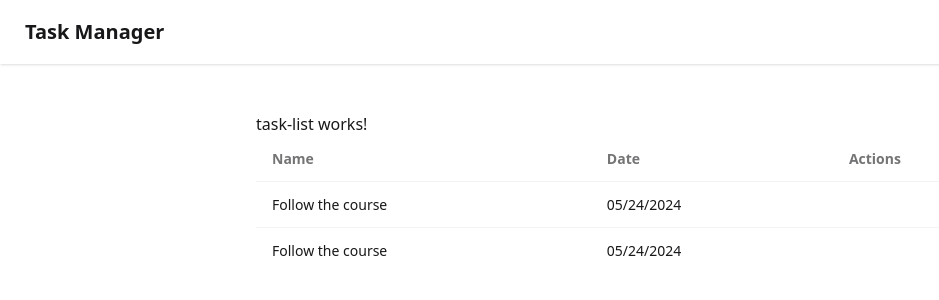
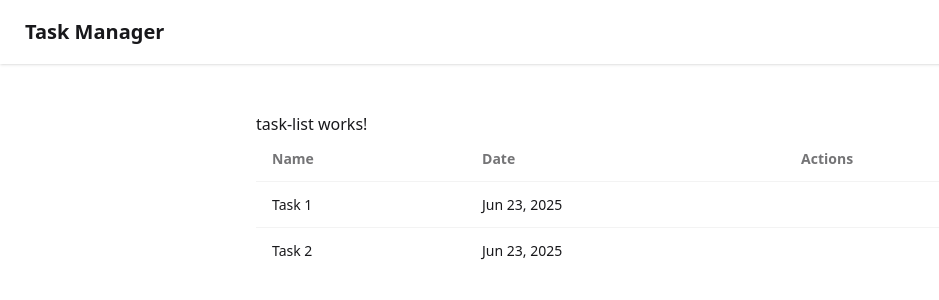
Before and after one commit to lisasce/angular-introduction-course, an Angular app: page / in a window 1280 px wide. Shown: the top 300 px of the page, without its empty margins (0-939 px from the left). Built offline with nearby package versions, Linux system fonts and the light colour scheme.

Commit message:
Chapter Task Listing: interpolation and pipe

```diff
--- a/src/app/task-list/task-list.html
+++ b/src/app/task-list/task-list.html
@@ -9,8 +9,8 @@
   <tbody>
     @for (task of tasks(); track task.id) {
       <tr>
-        <td>Follow the course</td>
-        <td>05/24/2024</td>
+        <td>{{ task.title }}</td>
+        <td>{{ task.createdAt | date}}</td>
         <td></td>
       </tr>
     }
--- a/src/app/task-list/task-list.ts
+++ b/src/app/task-list/task-list.ts
@@ -1,10 +1,13 @@
 import {Component, signal, WritableSignal} from '@angular/core';
 import {Task} from "../models/task.model";
 import { v4 as uuid } from "uuid";
+import {DatePipe} from "@angular/common";
 
 @Component({
   selector: 'app-task-list',
-  imports: [],
+  imports: [
+    DatePipe
+  ],
   templateUrl: './task-list.html',
   styleUrl: './task-list.css'
 })
```
